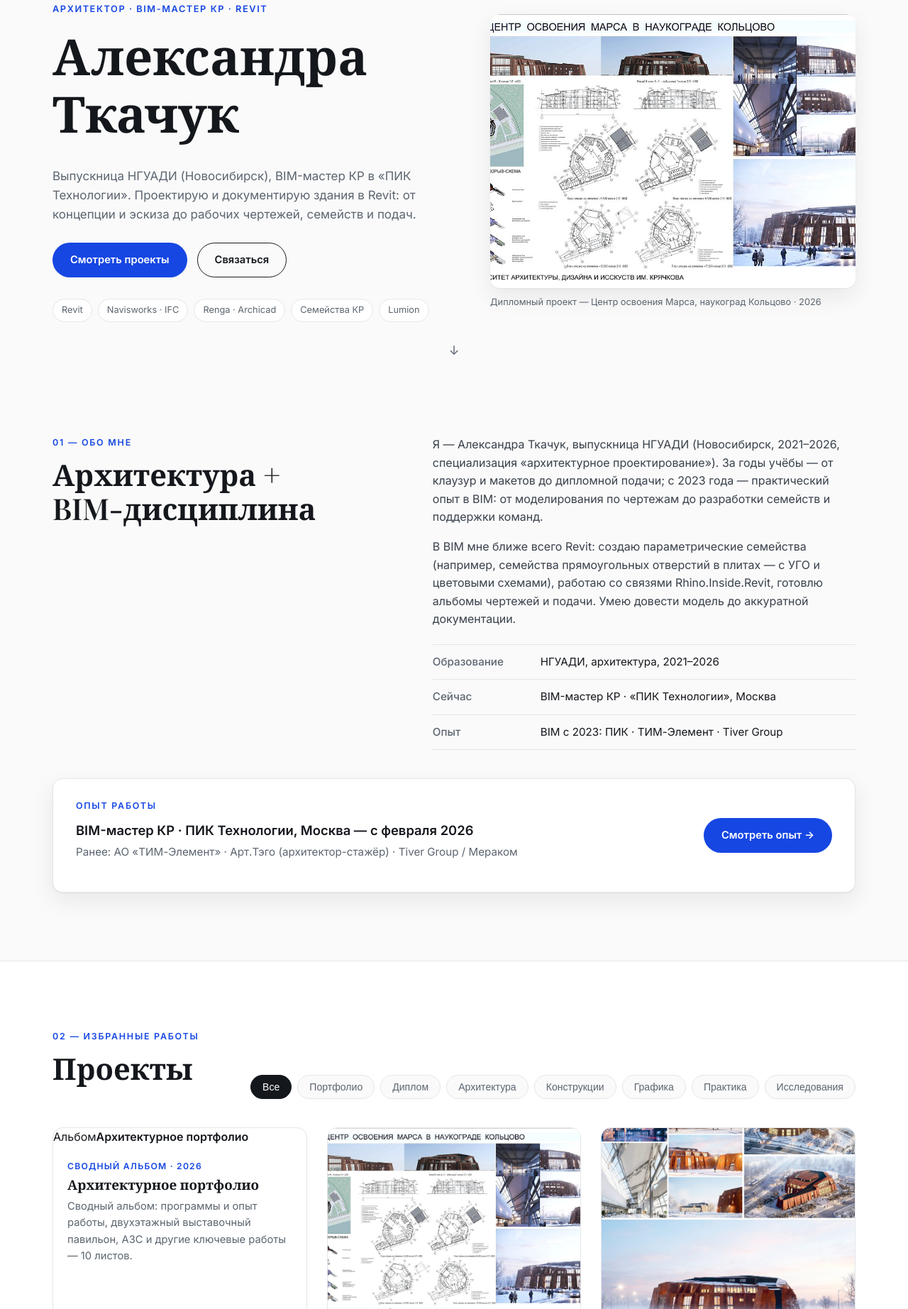
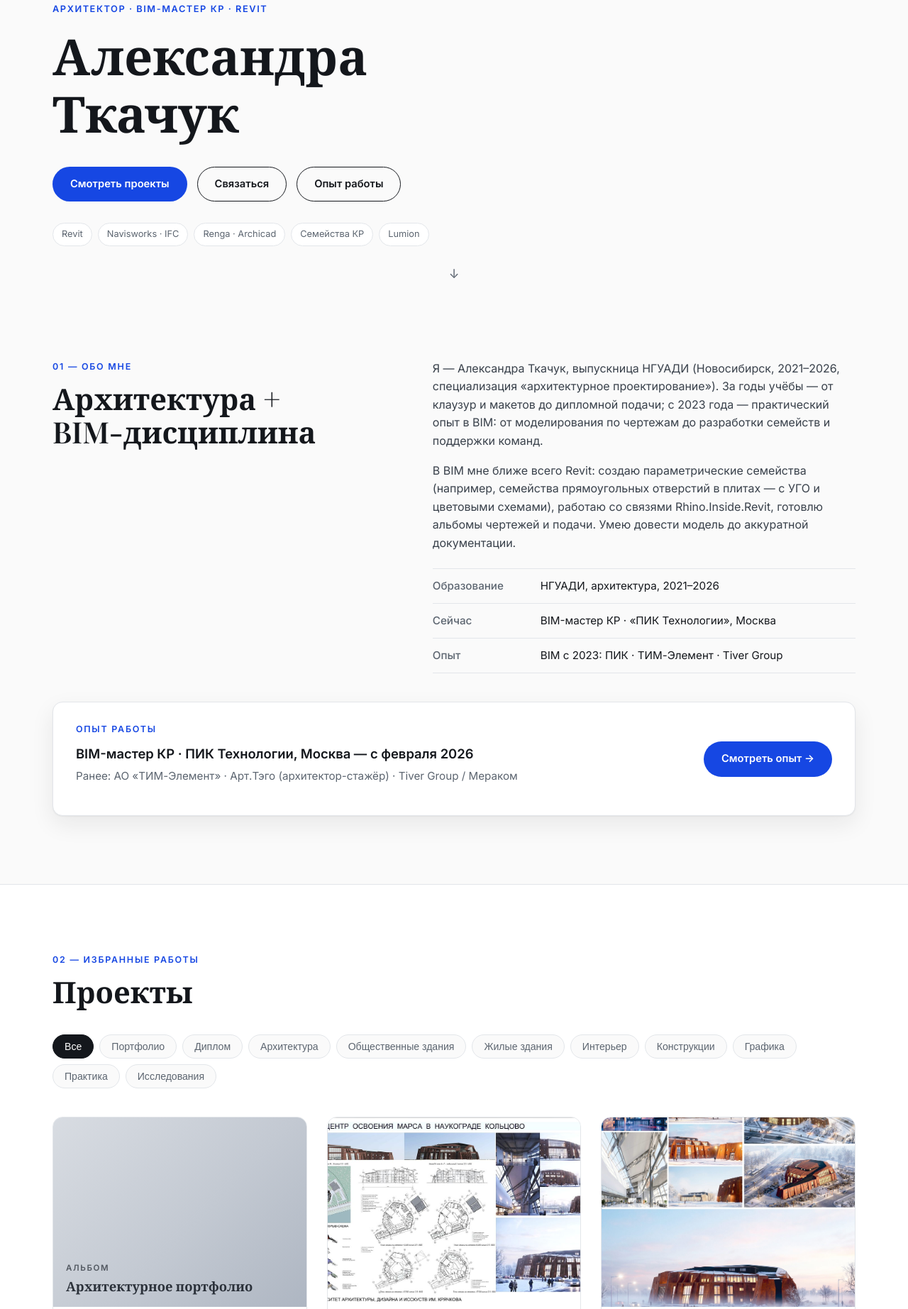
Before and after one commit to aldrarch/portfolio, a plain HTML site: page index.html in a window 1280 px wide. Shown: the part 146-1991 px from the top of the page at 71% size. Drawn offline with nearby package versions, Linux system fonts and the light colour scheme; a web font is replaced by a local one.

Commit message:
Apply annotated brief: lean hero, experience button, new filters and tools
Hero per markup annotations: remove lead paragraph and diploma figure,
add "Опыт работы" button. Add Общественные здания / Жилые здания /
Интерьер filter tabs with matching project categories. Add Twinmotion,
CorelDRAW, Nano Banana Pro to skills. Fix card placeholder styling on
the home page (styles lived in album.css) and reveal above-the-fold
content without waiting on IntersectionObserver.

🤖 Generated with Codebuff
Co-Authored-By: Codebuff <noreply@codebuff.com>

```diff
--- a/css/style.css
+++ b/css/style.css
@@ -65,7 +65,7 @@ p { margin: 0 0 1em; }
 
 /* ---------- Hero ---------- */
 .hero { padding: 84px 0 64px; position: relative; }
-.hero-grid { display: grid; grid-template-columns: 1.05fr .95fr; gap: 48px; align-items: center; }
+.hero-grid { display: grid; grid-template-columns: 1fr; gap: 28px; align-items: center; }
 .hero-overline { color: var(--accent); font-weight: 600; letter-spacing: .12em; text-transform: uppercase; font-size: .8rem; margin-bottom: 14px; }
 .hero-lead { color: var(--muted); font-size: 1.06rem; max-width: 54ch; }
 .hero-actions { display: flex; gap: 14px; margin: 26px 0 30px; flex-wrap: wrap; }
@@ -222,6 +222,19 @@ p { margin: 0 0 1em; }
   .lb-prev { left: 20px; } .lb-next { right: 20px; }
 }
 
+/* ---------- Заглушка вместо обложки на главной ---------- */
+.card-media-ph {
+  aspect-ratio: 4 / 3; display: flex; flex-direction: column; gap: 6px;
+  align-items: flex-start; justify-content: flex-end; padding: 18px;
+  background:
+    linear-gradient(135deg, #d8dce2 0%, #c3c9d2 55%, #aeb6c2 100%);
+  color: #2b313a;
+}
+.card-media-ph span {
+  font-size: .72rem; letter-spacing: .14em; text-transform: uppercase; font-weight: 600; opacity: .75;
+}
+.card-media-ph strong { font-family: var(--font-display); font-size: 1.15rem; line-height: 1.2; }
+
 /* ---------- Плашка «Опыт работы» ---------- */
 .xp-plate {
   margin-top: 40px; padding: 28px 32px;
--- a/index.html
+++ b/index.html
@@ -12,7 +12,7 @@
   <link rel="preconnect" href="https://fonts.googleapis.com">
   <link rel="preconnect" href="https://fonts.gstatic.com" crossorigin>
   <link href="https://fonts.googleapis.com/css2?family=Inter:wght@300;400;500;600&family=Playfair+Display:ital,wght@0,400;0,600;1,400&display=swap" rel="stylesheet">
-  <link rel="stylesheet" href="css/style.css?v=4">
+  <link rel="stylesheet" href="css/style.css?v=5">
 </head>
 <body>
 
@@ -38,24 +38,16 @@
         <div class="hero-text reveal">
           <p class="hero-overline">Архитектор · BIM-мастер КР · Revit</p>
           <h1>Александра<br>Ткачук</h1>
-          <p class="hero-lead">
-            Выпускница НГУАДИ (Новосибирск), BIM-мастер КР в «ПИК Технологии».
-            Проектирую и документирую здания в Revit: от концепции и эскиза
-            до рабочих чертежей, семейств и подач.
-          </p>
           <div class="hero-actions">
             <a href="#projects" class="btn btn-solid">Смотреть проекты</a>
             <a href="#contacts" class="btn btn-ghost">Связаться</a>
+            <a href="experience.html" class="btn btn-ghost">Опыт работы</a>
           </div>
           <div class="hero-tags">
             <span>Revit</span><span>Navisworks · IFC</span><span>Renga · Archicad</span>
             <span>Семейства КР</span><span>Lumion</span>
           </div>
         </div>
-        <figure class="hero-figure reveal delay-1">
-          <img src="assets/img/cover-diplom.jpg" alt="Дипломный проект — Центр освоения Марса в наукограде Кольцово">
-          <figcaption>Дипломный проект — Центр освоения Марса, наукоград Кольцово · 2026</figcaption>
-        </figure>
       </div>
       <div class="hero-scroll">↓</div>
     </section>
@@ -113,6 +105,9 @@
             <button class="filter" data-filter="portfolio">Портфолио</button>
             <button class="filter" data-filter="diploma">Диплом</button>
             <button class="filter" data-filter="architecture">Архитектура</button>
+            <button class="filter" data-filter="public">Общественные здания</button>
+            <button class="filter" data-filter="residential">Жилые здания</button>
+            <button class="filter" data-filter="interior">Интерьер</button>
             <button class="filter" data-filter="structures">Конструкции</button>
             <button class="filter" data-filter="graphics">Графика</button>
             <button class="filter" data-filter="practice">Практика</button>
@@ -143,9 +138,9 @@
           <div class="skill reveal"><h3>Renga · Archicad · AutoCAD</h3>
             <p>Моделирование по чертежам и оформление документации в смежных САПР, включая Компас 3D.</p></div>
           <div class="skill reveal delay-1"><h3>Визуализация</h3>
-            <p>Lumion, Render Air, SketchUp — экстерьеры, схемы, подача концепций.</p></div>
+            <p>Lumion, Twinmotion, Render Air, SketchUp, Nano Banana Pro — экстерьеры, схемы, подача и ИИ-генерация концепций.</p></div>
           <div class="skill reveal delay-2"><h3>Графика и подачи</h3>
-            <p>Photoshop, InDesign, QGIS — альбомы, буклеты, планировки, градостроительный анализ.</p></div>
+            <p>Photoshop, InDesign, CorelDRAW, QGIS — альбомы, буклеты, планировки, градостроительный анализ.</p></div>
         </div>
       </div>
     </section>
@@ -219,7 +214,7 @@
     </div>
   </footer>
 
-  <script src="js/projects-data.js?v=4"></script>
-  <script src="js/main.js?v=4"></script>
+  <script src="js/projects-data.js?v=5"></script>
+  <script src="js/main.js?v=5"></script>
 </body>
 </html>
--- a/js/main.js
+++ b/js/main.js
@@ -33,7 +33,16 @@ document.addEventListener('DOMContentLoaded', () => {
       if (e.isIntersecting) { e.target.classList.add('is-visible'); io.unobserve(e.target); }
     });
   }, { threshold: 0.1 });
-  document.querySelectorAll('.reveal').forEach(el => io.observe(el));
+  document.querySelectorAll('.reveal').forEach(el => {
+    /* элементы уже в первом экране показываем сразу — не ждём IO
+       (в некоторых webview IntersectionObserver срабатывает с задержкой) */
+    const r = el.getBoundingClientRect();
+    if (r.top < window.innerHeight && r.bottom > 0) {
+      el.classList.add('is-visible');
+    } else {
+      io.observe(el);
+    }
+  });
 
   /* ---------- Фильтры ---------- */
   const filterBtns = document.querySelectorAll('.filter');
--- a/js/projects-data.js
+++ b/js/projects-data.js
@@ -8,7 +8,7 @@ const PROJECTS = [
     id: "portfolio-2026",
     title: "Архитектурное портфолио",
     tag: "Сводный альбом · 2026",
-    cat: ["portfolio", "graphics"],
+    cat: ["portfolio", "graphics", "public"],
     desc: "Сводный альбом: программы и опыт работы, двухэтажный выставочный павильон, АЗС и другие ключевые работы — 10 листов.",
     tools: "Revit · Lumion · Photoshop · InDesign",
     type: "pdf",
@@ -18,7 +18,7 @@ const PROJECTS = [
     id: "diplom",
     title: "Центр освоения Марса в наукограде Кольцово",
     tag: "Диплом · 2026",
-    cat: ["architecture", "diploma"],
+    cat: ["architecture", "diploma", "public"],
     desc: "Выпускной альбом: задание, градостроительный анализ, концепция, планы, фасады, разрезы, узлы и пояснительная записка — 67 листов.",
     tools: "Revit · Photoshop · подача",
     type: "pdf",
@@ -29,7 +29,7 @@ const PROJECTS = [
     id: "river-terminal",
     title: "Реконструкция территории с речным вокзалом",
     tag: "5 курс · Экология",
-    cat: ["architecture"],
+    cat: ["architecture", "public"],
     desc: "Комплексная градостроительная оценка и реконструкция фрагмента территории: ситуационная схема, анализ пользователей, концепция — 15 листов.",
     tools: "Граданализ · Revit · подача",
     type: "pdf",
@@ -40,7 +40,7 @@ const PROJECTS = [
     id: "apartments",
     title: "Апартаменты",
     tag: "4 курс · Жильё",
-    cat: ["architecture"],
+    cat: ["architecture", "residential"],
     desc: "Альбом курсового проекта жилого дома с апартаментами: планы этажей, фасады, разрезы, ведомость чертежей — 10 листов.",
     tools: "Revit · АР",
     type: "pdf",
@@ -51,7 +51,7 @@ const PROJECTS = [
     id: "azs",
     title: "АЗС с навесом и кафе",
     tag: "2 курс · Подача",
-    cat: ["architecture"],
+    cat: ["architecture", "public"],
     desc: "Подача проекта автозаправочной станции: общий вид, схема планировки, экспликация.",
     tools: "Подача · чертежи",
     type: "pdf",
@@ -61,7 +61,7 @@ const PROJECTS = [
     id: "library",
     title: "Интерьер читального зала библиотеки",
     tag: "3 курс · Интерьер",
-    cat: ["architecture"],
+    cat: ["architecture", "interior"],
     desc: "Интерьерное решение читального зала: планировка, материалы, свет, подача проекта.",
     tools: "Интерьер · подача",
     type: "pdf",
@@ -83,7 +83,7 @@ const PROJECTS = [
     id: "mzhd",
     title: "Многоэтажное жилое здание (МЖД)",
     tag: "4 курс · Курсовой проект",
-    cat: ["architecture", "structures"],
+    cat: ["architecture", "structures", "residential"],
     desc: "Курсовой проект многоэтажного жилого дома: объёмно-планировочное решение и архитектурные чертежи.",
     tools: "АР · Revit",
     type: "pdf",
--- a/js/projects-overview.js
+++ b/js/projects-overview.js
@@ -34,7 +34,11 @@ document.addEventListener('DOMContentLoaded', () => {
       if (e.isIntersecting) { e.target.classList.add('is-visible'); io.unobserve(e.target); }
     });
   }, { threshold: 0.05 });
-  document.querySelectorAll('.reveal').forEach(el => io.observe(el));
+  document.querySelectorAll('.reveal').forEach(el => {
+    const r = el.getBoundingClientRect();
+    if (r.top < window.innerHeight && r.bottom > 0) { el.classList.add('is-visible'); }
+    else { io.observe(el); }
+  });
 
   /* ---------- Фильтры ---------- */
   const filterBtns = document.querySelectorAll('#filters .filter');
```
Also changed, not shown: experience.html (+2 -2 lines), projects.html (+6 -3 lines), tools/docx-view.html (added, +11 -0 lines), tools/docx-media/image1.png (added), tools/docx-media/image2.png (added), tools/docx-media/image3.png (added).
